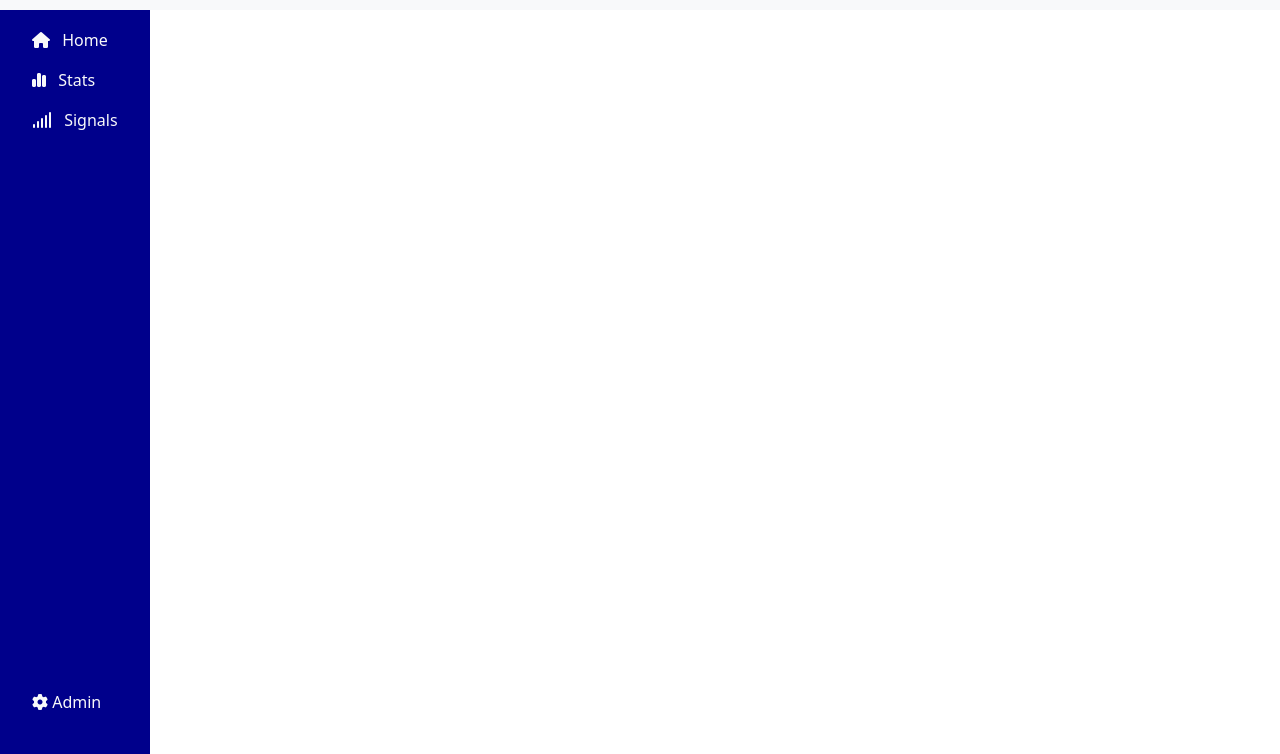
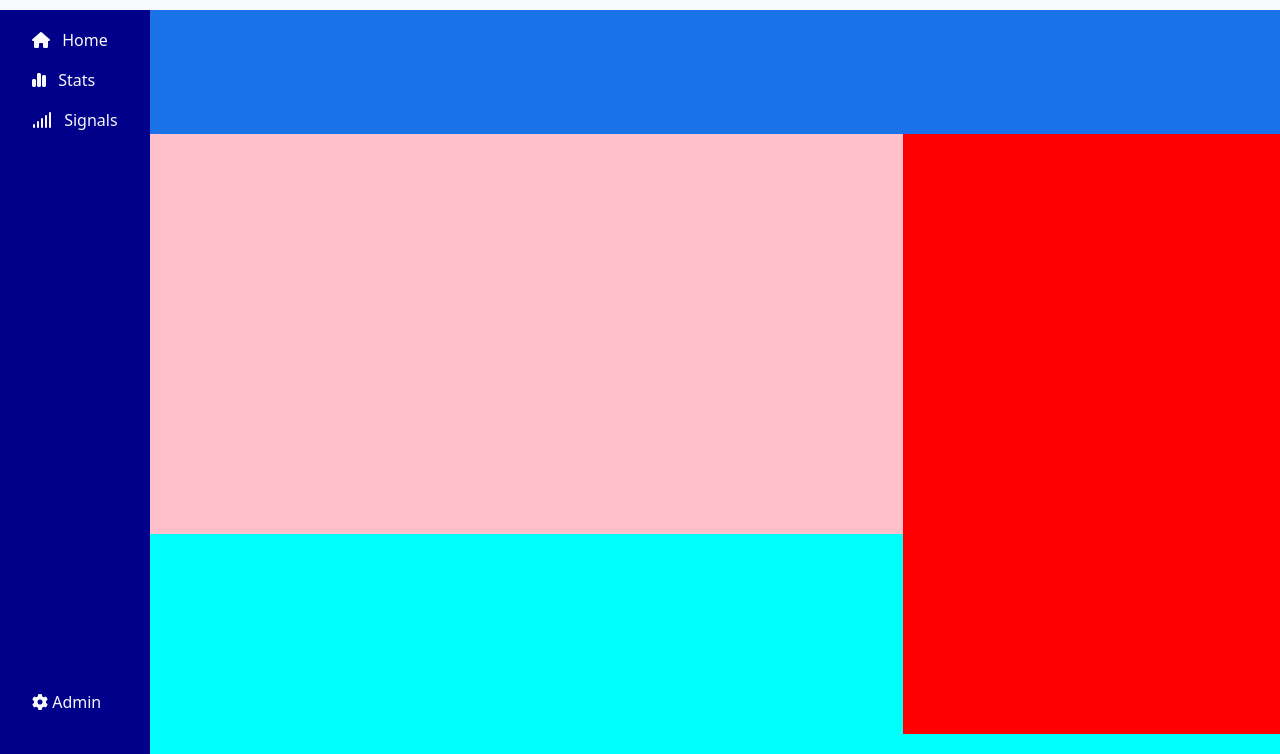
Before and after one commit to emanuelefarelli/html-css-bootstrap-dashboard, a plain HTML site: page index.html in a window 1280 px wide. Shown: the part 46-800 px from the top of the page. Drawn offline with nearby package versions, Linux system fonts and the light colour scheme.

Commit message:
Aggiunta struttura alla parte my info

```diff
--- a/css/style.css
+++ b/css/style.css
@@ -34,12 +34,34 @@ header input.my_input_search{
 
 main nav.side-bar{
     height: calc(100vh - 50px);
-    width: 150px;
+    min-width: 150px;
     background-color: darkblue;
+}
+
+section.my_info{
+    background-color: aqua;
+    height: calc(100vh - 50px);
+}
+
+/* MY INFO */
+
+section.my_info div.top_nav_info{
+    height: 130px;
+    background-color: #1b72e8;
+}
+
+section.my_info div.left_cont{
+    background-color: pink;
+    height: 400px;
+}
+
+section.my_info div.right_cont{
+    background-color: red;
+    height: 600px;
 }
 
 @media screen and (max-width: 992px){
     main nav.side-bar{
-        width: 80px;
+        min-width: 80px;
     }
 }
--- a/index.html
+++ b/index.html
@@ -67,7 +67,7 @@
           </nav>
     </header>
 
-    <main>
+    <main class="d-flex">
         <nav class="side-bar d-flex flex-column justify-content-between align-item-center text-light py-4">
             <ul>
                 <li class="pb-3">
@@ -99,8 +99,21 @@
             </ul>
         </nav>
 
+        <section class="my_info w-100">
+            <div class="top_nav_info container-fluid">
 
+            </div>
+            <div class="container-fluid">
+                <div class="row">
+                    <div class="left_cont col-12 col-lg-8">
 
+                    </div>
+                    <div class="right_cont col-12 col-lg-4">
+
+                    </div>
+                </div>
+            </div>
+        </section>
     </main>
 
 </body>
```
